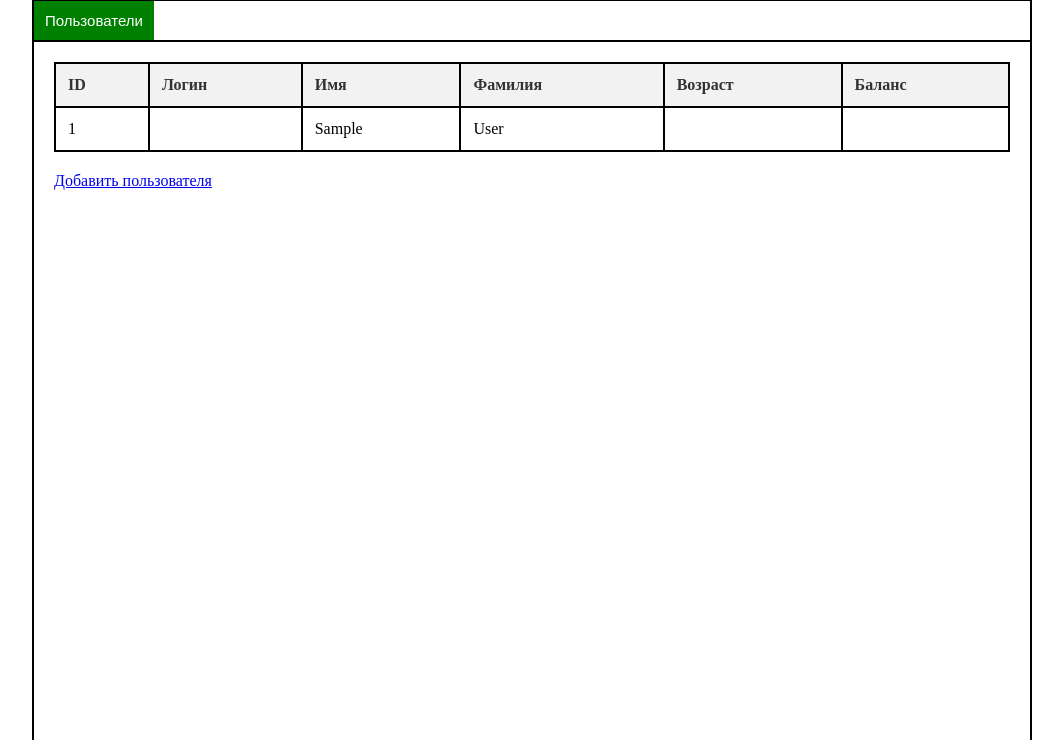
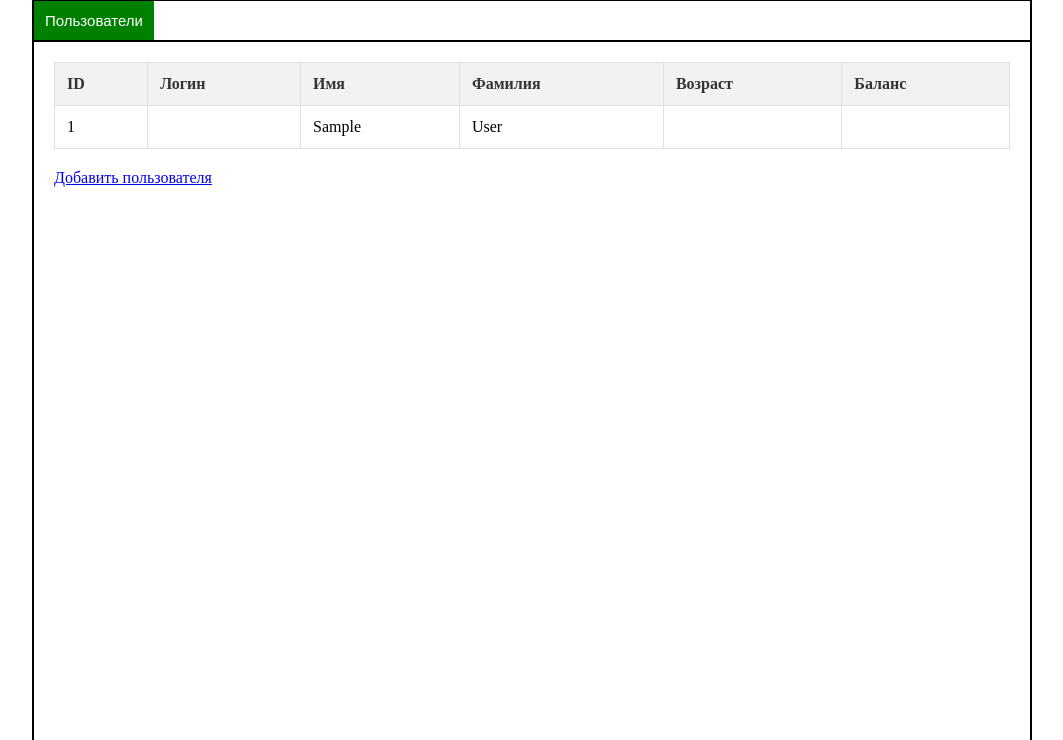
Before and after one commit to mayayurievna/ip32_blog, a Django app: template blog/login/templates/users.html in a window 1280 px wide. Shown: the part 31-771 px from the top of the page, without its empty margins (108-1171 px from the left). Run offline with Django 5.2, Linux system fonts and the light colour scheme; the template is opened without the code that fills it: values that come from a table or form of the project are taken from there, others are empty; tables that the repository leaves empty hold one stand-in row (values such as "Sample post").

Commit message:
добавлена модель роли

```diff
--- a/blog/login/models.py
+++ b/blog/login/models.py
@@ -1,4 +1,7 @@
 from django.db import models
+
+class Role(models.Model):
+    title = models.CharField(max_length=200, unique=True)
 
 class User(models.Model):
     login = models.CharField(max_length=200, unique=True)
@@ -7,3 +10,4 @@ class User(models.Model):
     last_name = models.CharField(max_length=200)
     age = models.PositiveIntegerField()
     balance = models.FloatField(default=0.0)
+    role = models.ForeignKey(Role, on_delete = models.CASCADE, null=True)
--- a/blog/login/static/styles.css
+++ b/blog/login/static/styles.css
@@ -66,7 +66,7 @@ table {
 table th, table td {
     text-align: left;
 	padding: 12px;
-	border: 2px solid rgb(0, 0, 0);
+	border: 1px solid #dddd;
 }
 table th {
     color: #333;
```
Also changed, not shown: blog/db.sqlite3, blog/login/migrations/0002_role_alter_user_balance_user_role.py (added).
